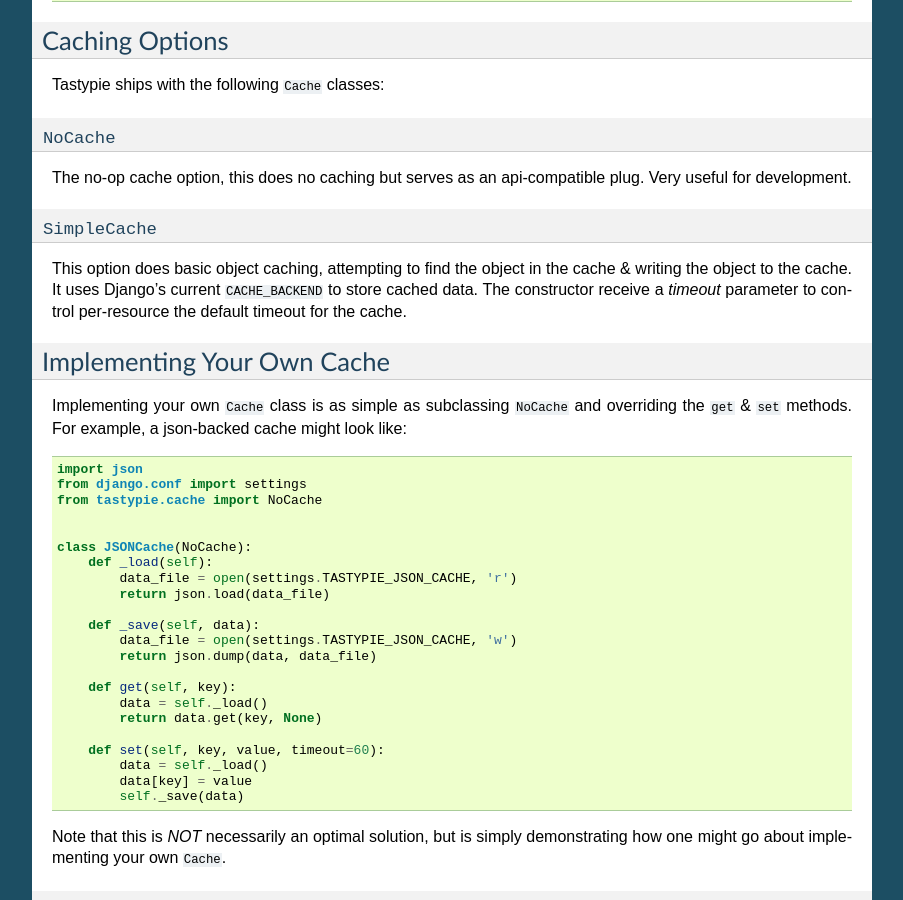
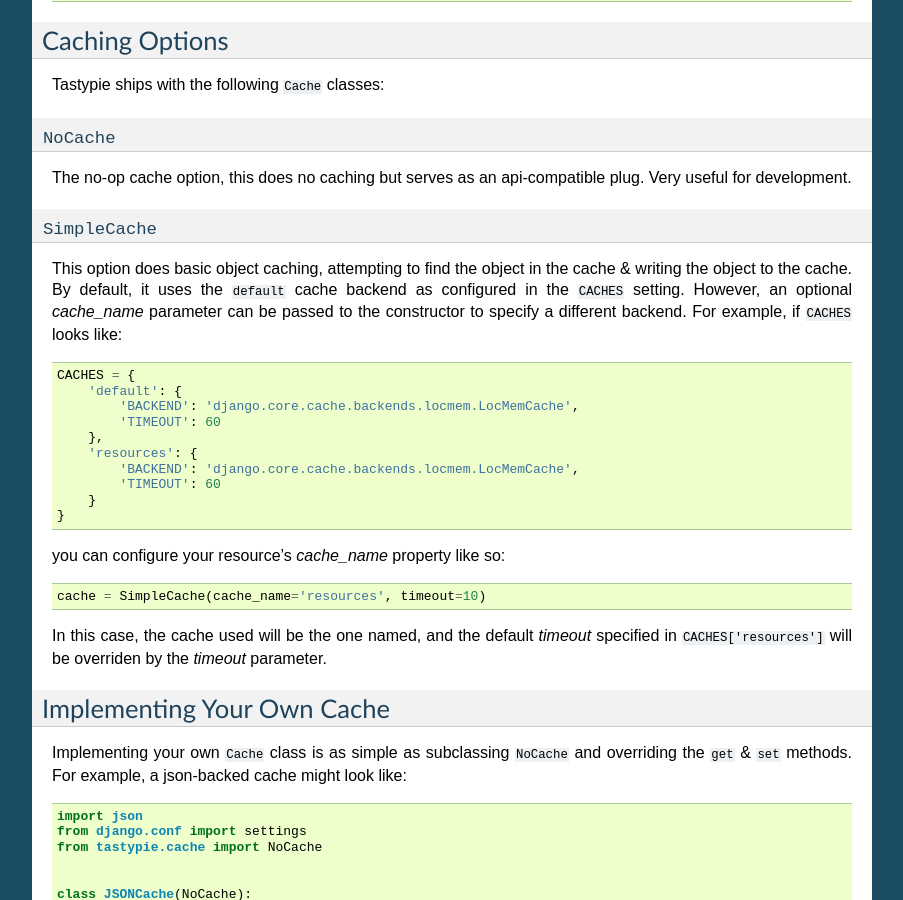
Before and after one commit to django-tastypie/django-tastypie, a Sphinx documentation site: the page built from docs/caching.rst, in a window 1280 px wide and 900 px high, scrolled down 719 px. Shown: the whole window, without its empty margins (198-1101 px from the left). Built offline with Sphinx 7.4.7, drawn with Linux system fonts in a browser that asks for light colours; pages that are not in the unit, such as notebooks, are missing from menus.

Commit message:
Update the SimpleCache implementation and docs to be up-to-date with Django 1.3+.

```diff
--- a/docs/caching.rst
+++ b/docs/caching.rst
@@ -61,9 +61,29 @@
 ~~~~~~~~~~~~~~~
 
 This option does basic object caching, attempting to find the object in the
-cache & writing the object to the cache. It uses Django's current
-``CACHE_BACKEND`` to store cached data. The constructor receive a `timeout`
-parameter to control per-resource the default timeout for the cache.
+cache & writing the object to the cache. By default, it uses the ``default``
+cache backend as configured in the ``CACHES`` setting. However, an optional
+`cache_name` parameter can be passed to the constructor to specify a
+different backend. For example, if ``CACHES`` looks like::
+
+  CACHES = {
+      'default': {
+          'BACKEND': 'django.core.cache.backends.locmem.LocMemCache',
+          'TIMEOUT': 60
+      },
+      'resources': {
+          'BACKEND': 'django.core.cache.backends.locmem.LocMemCache',
+          'TIMEOUT': 60
+      }
+  }
+
+you can configure your resource's `cache_name` property like so::
+
+  cache = SimpleCache(cache_name='resources', timeout=10)
+
+In this case, the cache used will be the one named, and the default `timeout`
+specified in ``CACHES['resources']`` will be overriden by the `timeout`
+parameter.
 
 
 Implementing Your Own Cache
```
Also changed, not shown: 1 other file.
